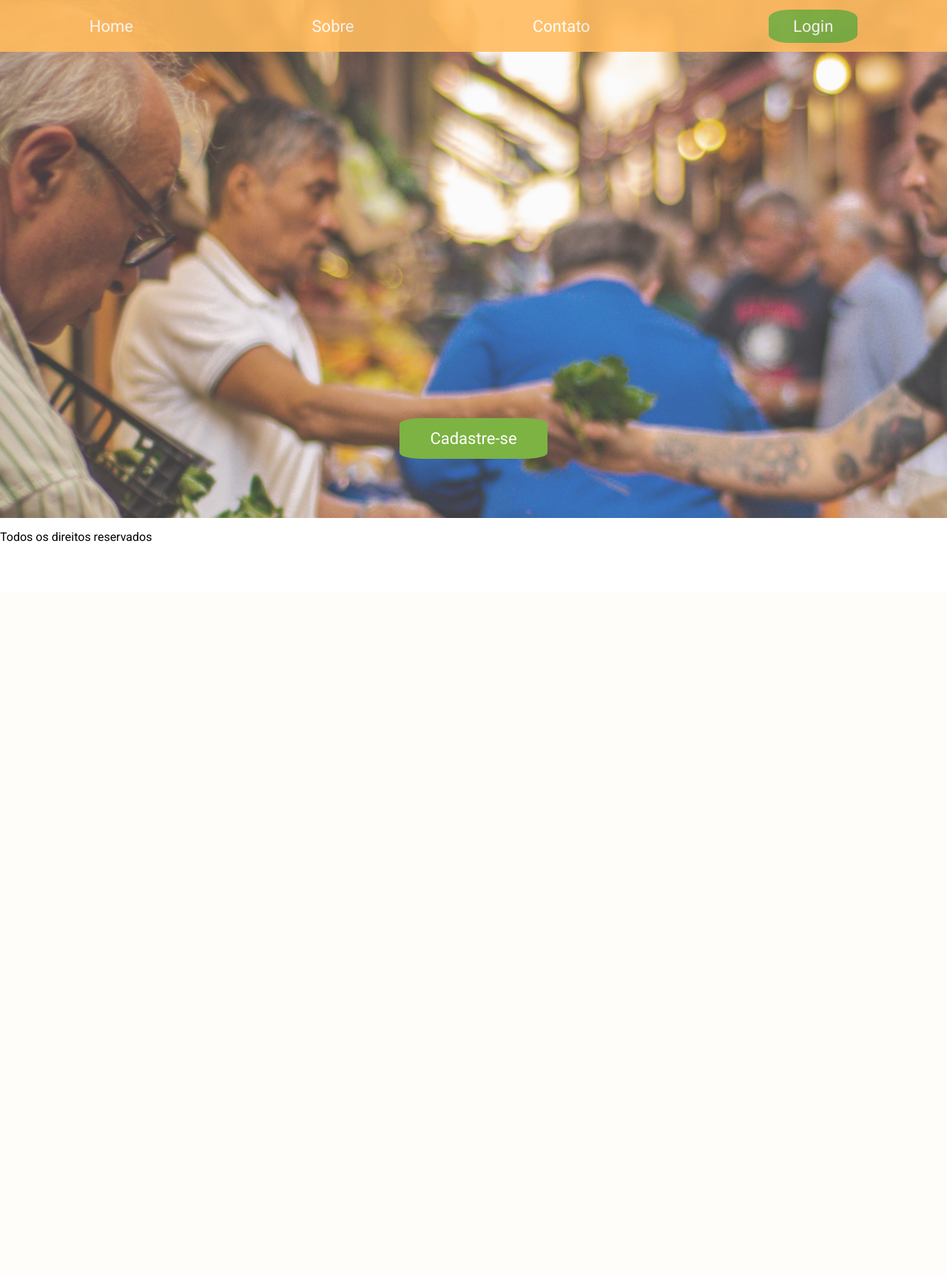
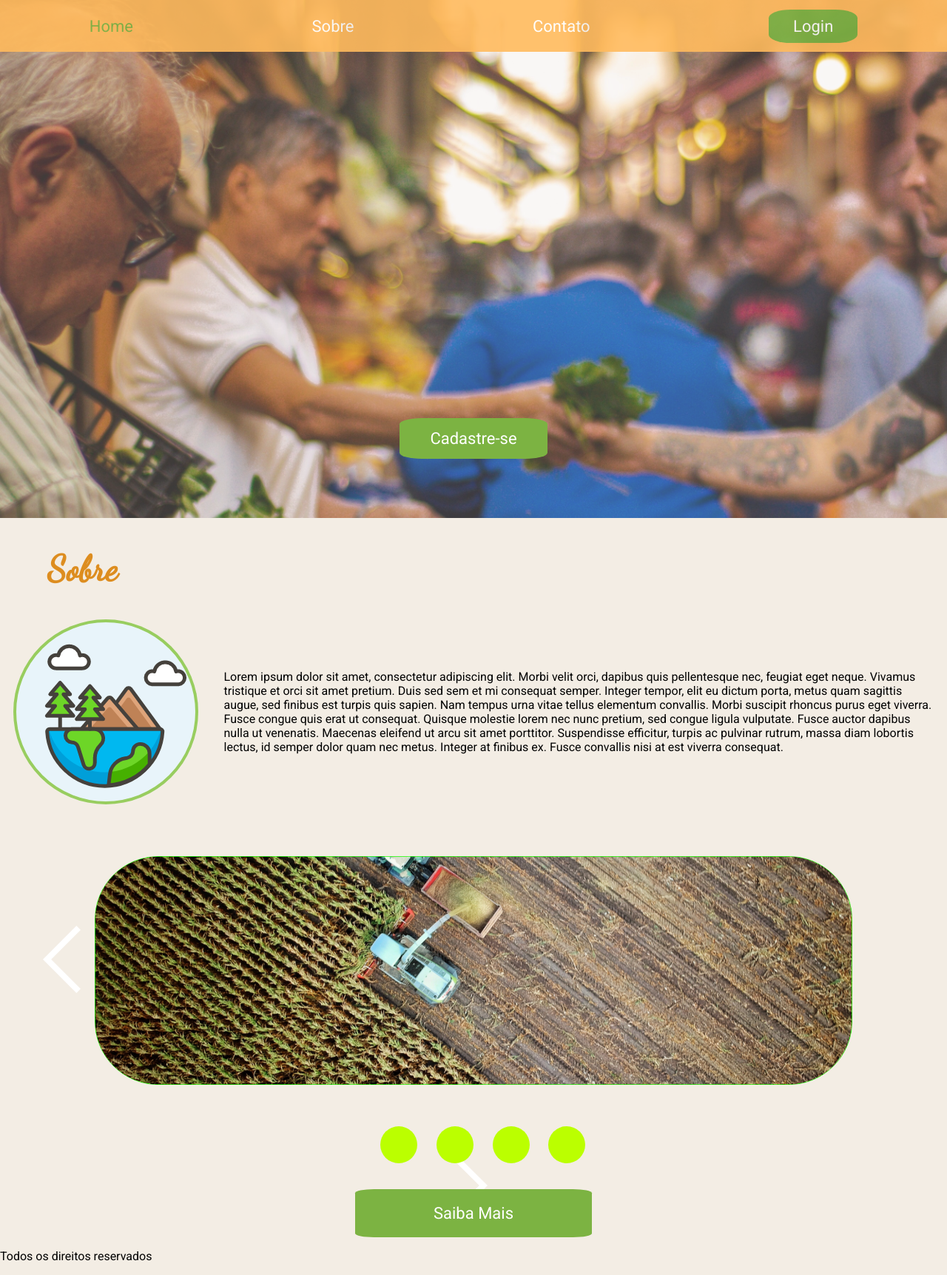
Before and after one commit to AhmadForhat/AgrOportuno, a Django app: page /home/ in a window 1280 px wide. Shown: the whole page at 74% size. Before the commit the page ends 732 px from the top, so only its background shows below. Run offline with Django 3.2, Linux system fonts and the light colour scheme.

Commit message:
Layout basico em HTML e CSS da parte Sobre da Home

```diff
--- a/Agrodoce/static/style.css
+++ b/Agrodoce/static/style.css
@@ -2,6 +2,13 @@ body {
     margin: 0;
     padding: 0;
     font-family: 'Roboto', sans-serif;
+    background-color: #F3EDE4;
+}
+
+h2 {
+    font-size: 48px;
+    font-family: 'Dancing Script', cursive;
+    color: #DD8D1F;
 }
 
 nav {
@@ -16,6 +23,10 @@ nav {
     position: fixed;
     top: 0;
     width: 100%;
+}
+
+.navAtivo{
+    color:#7CB342;
 }
 
 nav a{
@@ -61,3 +72,96 @@ button:hover{
     height: 55px;
     border-radius:15%;
 }
+
+.sobreHome{
+    display:flex;
+    flex-direction: column;
+    justify-content: center;
+    align-items: center;
+}
+.sobreHome h2{
+    align-self: flex-start;
+    margin-left: 5%;
+}
+
+.texto-sobre{
+    display:flex;
+    justify-content: space-around;
+    align-items: center;
+}
+.texto-sobre p{
+    max-width: 75%;
+}
+
+.slide-home{
+    margin-top: 70px;
+    display:flex;
+    flex-direction: column;
+    justify-content: center;
+    align-items: center;
+}
+
+.slide-home img{
+    width: 80%;
+}
+
+.bolinhas{
+    width: 100%;
+    display:flex;
+    justify-content: center;
+    align-items: center;
+}
+
+.bolinha{
+    margin-left: 2%;
+    width: 50px;
+    height: 50px;
+    border-radius: 100%;
+    background-color: #BBFF00;
+    margin-bottom: 35px;
+    cursor: pointer;
+}
+
+.bolinha:hover{
+    background-color: #FFBB5E;
+}
+
+.sobreHome button{
+    width: 25%;
+    height: 65px;
+    border-radius: 8%;
+}
+
+.setas{
+    height: 40px;
+}
+
+.setadireita{
+    display:flex;
+    position: relative;
+    left: 560px;
+    bottom: 320px;
+    margin: 0;
+}
+
+.setaEsquerda{
+    display:flex;
+    position: relative;
+    right: 550px;
+    bottom: 215px;
+    margin: 0;
+}
+
+.setadireita:hover{
+    fill: orange;
+    cursor: pointer;
+}
+
+.setaEsquerda:hover{
+    fill: orange;
+    cursor: pointer;
+}
+
+.none{
+    display:none;
+}
--- a/Agrodoce/templates/index.html
+++ b/Agrodoce/templates/index.html
@@ -8,18 +8,42 @@
     <meta http-equiv="X-UA-Compatible" content="ie=edge">
     <link rel="stylesheet" href="../static/style.css">
     <link href="https://fonts.googleapis.com/css?family=Roboto&display=swap" rel="stylesheet">
+    <link href="https://fonts.googleapis.com/css?family=Dancing+Script&display=swap" rel="stylesheet">
     <script src="../static/scriptd.js" defer></script>
     <title>AgrOportuno</title>
 </head>
 <body>
     <nav>
-        <a href="/home">Home</a>
+        <a href="/home" class="navAtivo">Home</a>
         <a href="/sobre">Sobre</a>
         <a href="/contato">Contato</a>
         <a href="/login"><button> Login </button></a>
     </nav>
     <section class="blockNav">
         <a href="#blockNav"><button>Cadastre-se</button></a>
+    </section>
+    <section class="sobreHome">
+        <h2>Sobre</h2>
+        <div class="texto-sobre">
+            <img src="../static/img/icon-sobre.png" alt="">
+            <p>Lorem ipsum dolor sit amet, consectetur adipiscing elit. Morbi velit orci, dapibus quis pellentesque nec, feugiat eget neque. Vivamus tristique et orci sit amet pretium. Duis sed sem et mi consequat semper. Integer tempor, elit eu dictum porta, metus quam sagittis augue, sed finibus est turpis quis sapien. Nam tempus urna vitae tellus elementum convallis. Morbi suscipit rhoncus purus eget viverra. Fusce congue quis erat ut consequat. Quisque molestie lorem nec nunc pretium, sed congue ligula vulputate. Fusce auctor dapibus nulla ut venenatis. Maecenas eleifend ut arcu sit amet porttitor. Suspendisse efficitur, turpis ac pulvinar rutrum, massa diam lobortis lectus, id semper dolor quam nec metus. Integer at finibus ex. Fusce convallis nisi at est viverra consequat.</p>
+         </div>
+        <div class="slide-home">
+            <img src="../static/img/slide1.png" alt="">
+            <img class ="none" src="" alt="">
+            <img class ="none" src="" alt="">
+            <img class ="none" src="" alt="">
+            <div class="setas">
+                <img class="setaEsquerda" src="../static/img/setaEsquerda.svg" alt="">
+                <img class="setaDireita" src="../static/img/setaDireita.svg" alt=""></div>
+            </div>
+        <div class="bolinhas">
+            <p class="bolinha"></p>
+            <p class="bolinha"></p>
+            <p class="bolinha"></p>
+            <p class="bolinha"></p>
+        </div>
+        <button>Saiba Mais</button>
     </section>
 
     {% block content%}
```
Also changed, not shown: Agrodoce/static/img/direita.png (added), Agrodoce/static/img/esquerda.png (added), Agrodoce/static/img/icon-sobre.png (added), Agrodoce/static/img/icons8-graviola-96.png (deleted), Agrodoce/static/img/setaDireita.svg (added), Agrodoce/static/img/setaEsquerda.svg (added), Agrodoce/static/img/slide1.png (added).
